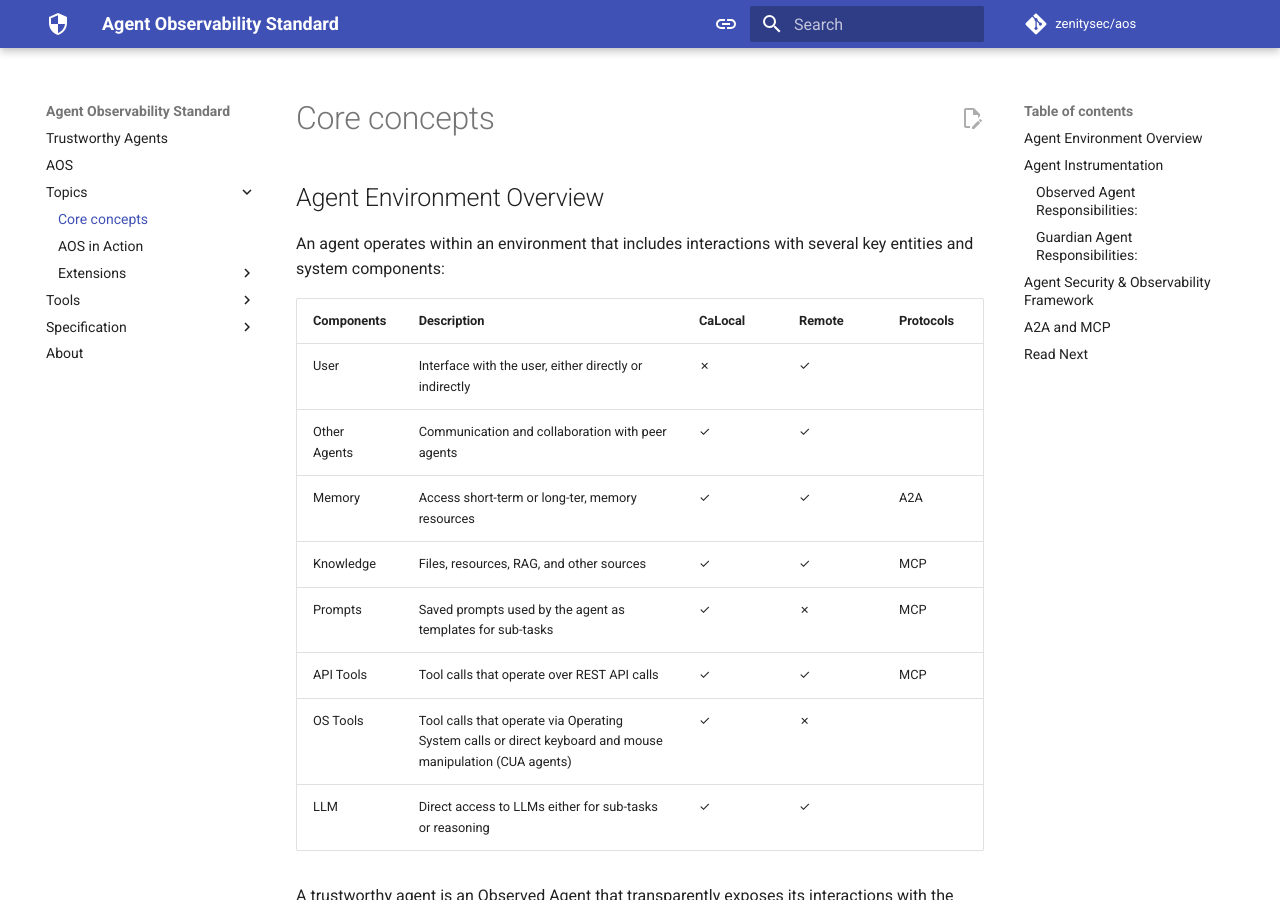
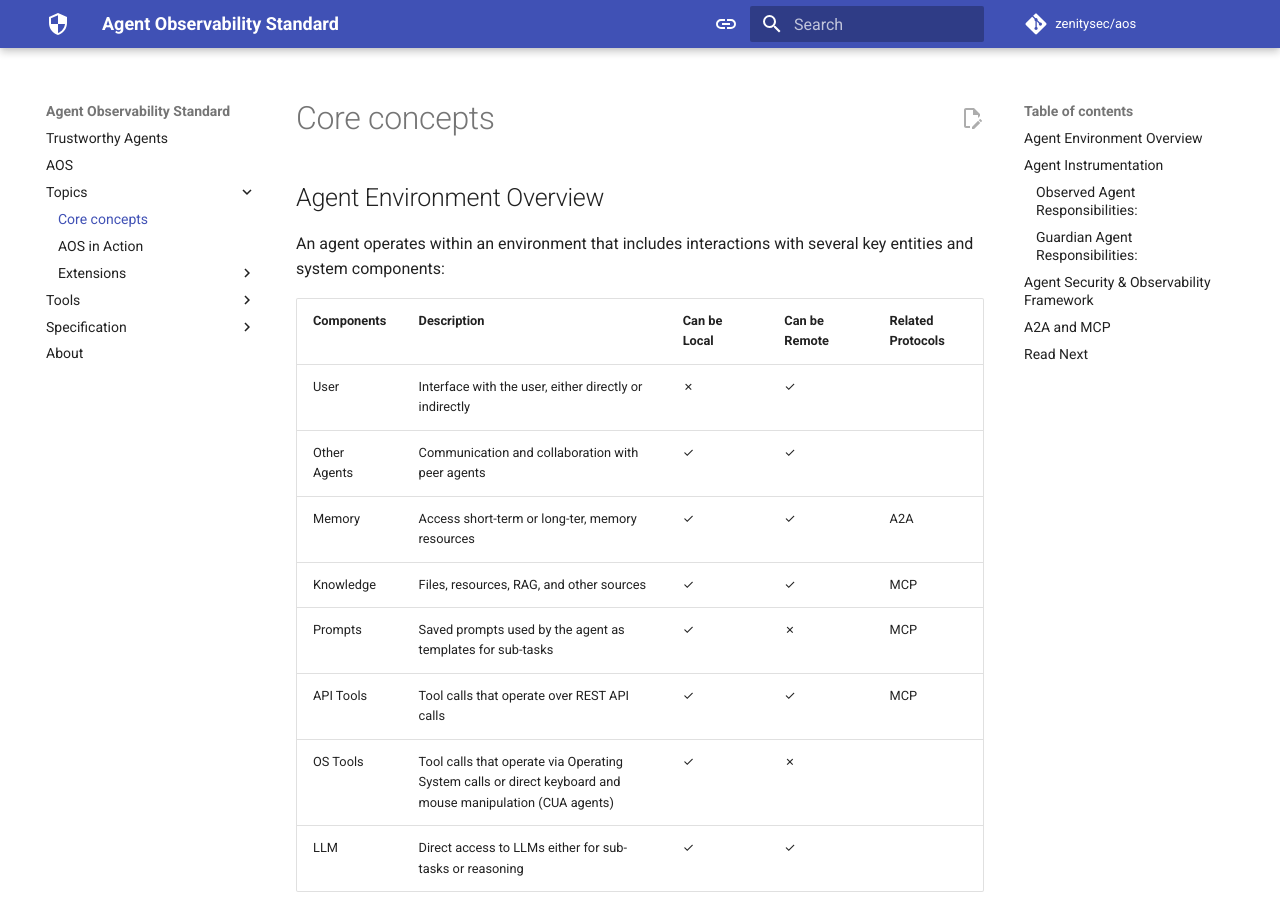
Before and after one commit to zenitysec/AOS, an MkDocs documentation site: the page built from docs/topics/core_concepts.md, in a window 1280 px wide and 900 px high. Built offline with MkDocs 1.6.1 and Material for MkDocs 9.7.7, drawn with Linux system fonts in a browser that asks for light colours; comment, search, counter and statistics services are not loaded.

```diff
--- a/docs/topics/core_concepts.md
+++ b/docs/topics/core_concepts.md
@@ -4,7 +4,7 @@
 
 An agent operates within an environment that includes interactions with several key entities and system components:
 
-| Components | Description | CaLocal | Remote | Protocols |
+| Components | Description | Can be Local | Can be Remote | Related Protocols |
 |--|--|--|--|--|
 | User | Interface with the user, either directly or indirectly | ✗ | ✓ | |
 | Other Agents | Communication and collaboration with peer agents | ✓ | ✓ | |
```
